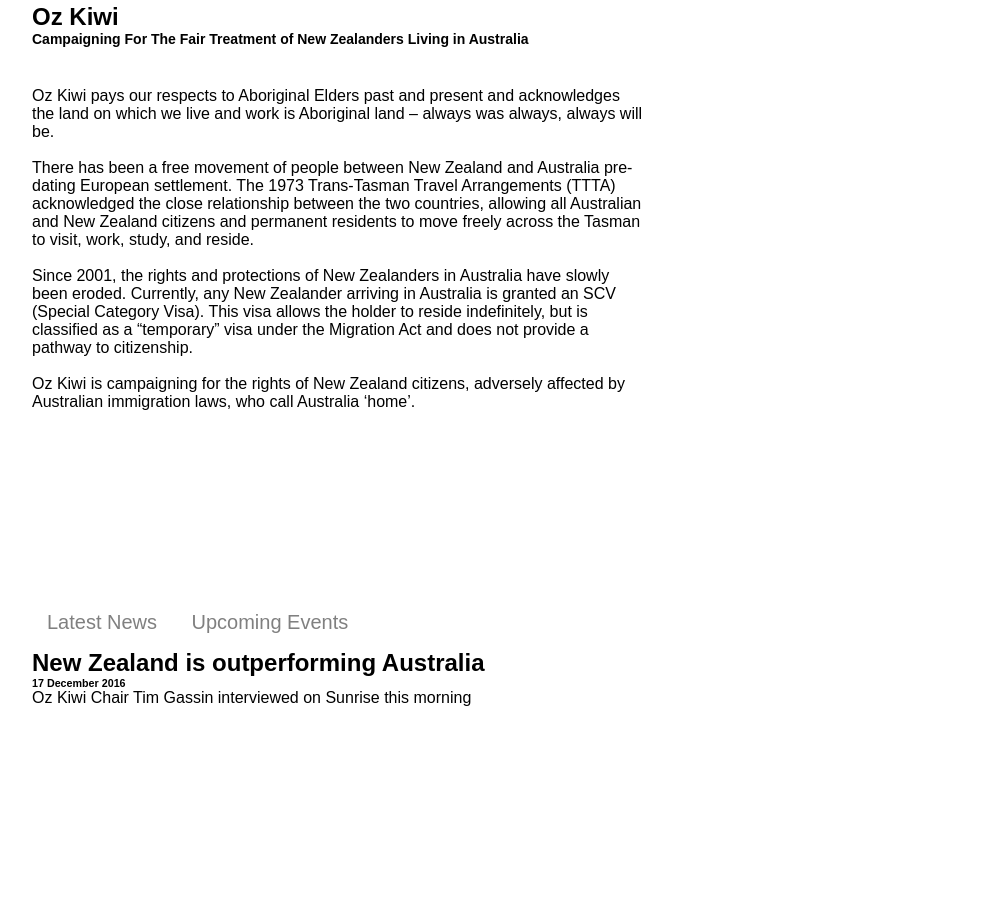
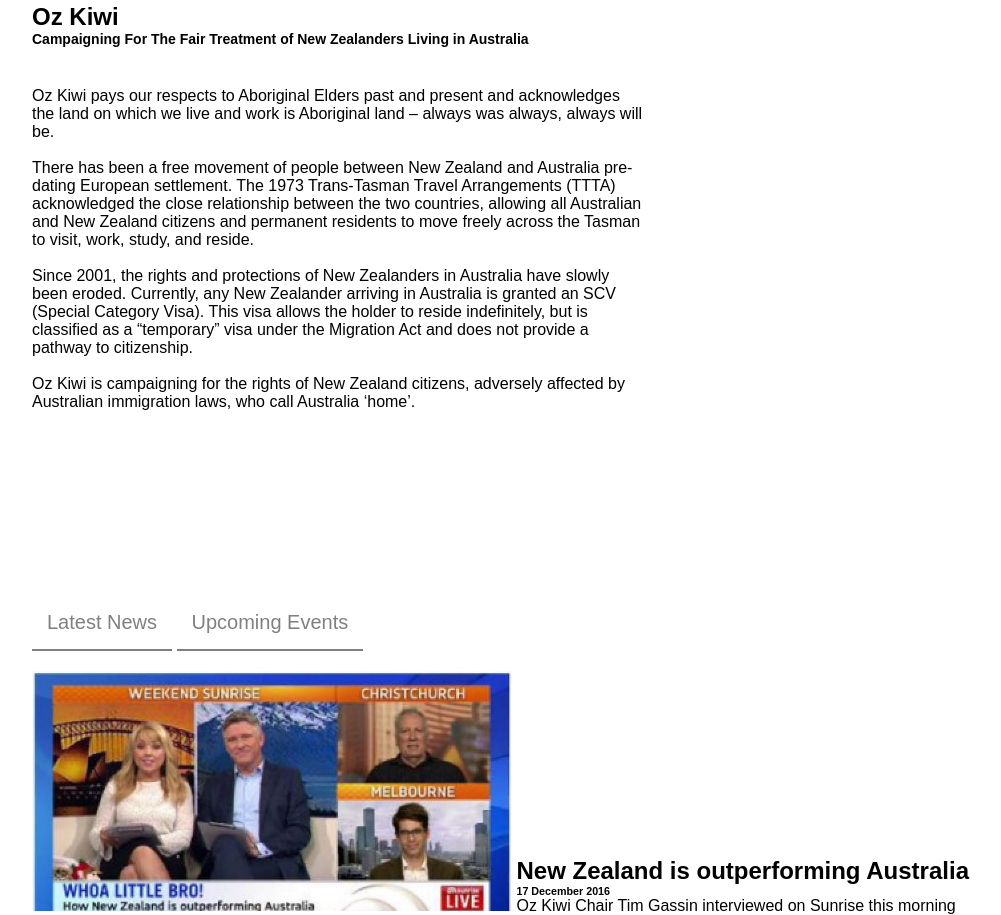
Before and after one commit to Seisachtheia/OzKiwi, a website: page public/index.html in a window 1280 px wide. Shown: the part 724-1639 px from the top of the page, without its empty margins (96-1097 px from the left). Before the commit the page ends 1431 px from the top, so only its background shows below. Drawn offline with Linux system fonts and the light colour scheme.

Commit message:
no message

```diff
--- a/private/css/style.scss
+++ b/private/css/style.scss
@@ -75,9 +75,13 @@
     margin-left:auto;
     margin-right:auto;
 
+
+
      li {
          display: inline-block;
          padding: 0 15px 15px 15px;
+         border-bottom:solid 2px gray;
+
 
      }
 
@@ -85,11 +89,13 @@
          font-size:20px;
          text-decoration:none;
          color:gray;
-         border:bottom 2px gray;
+
+
 
          .active {
              //style if the item is active
              color:#363636;
+             border-bottom:solid 2px orange;
          }
      }
 }
@@ -101,12 +107,19 @@
 
     .news-item {
         list-style-type:none;
+        margin-top:20px;
     }
 
     .news-img {
+        display:inline-block;
         background-image: url('../images/1.png');
         background-size: cover;
-        height:400px;
-        width:400px;
+        width:30em;
+        height:15em;
+    }
+
+    .news-item-text-content {
+        display:inline-block;
+        top:0;
     }
 }
--- a/public/index.html
+++ b/public/index.html
@@ -105,12 +105,15 @@
 
                             </span>
                     <!-- This is the header -->
-                            <h1>New Zealand is outperforming Australia</h1>
+                            <div class="news-item-text-content">
 
-                            <h6>17 December 2016</h6>
+                                <h1>New Zealand is outperforming Australia</h1>
 
-                            <p>Oz Kiwi Chair Tim Gassin interviewed on Sunrise this morning</p>
+                                <h6>17 December 2016</h6>
 
+                                <p>Oz Kiwi Chair Tim Gassin interviewed on Sunrise this morning</p>
+
+                            </div>
 
                         </li>
 
```
Also changed, not shown: public/css/style.css.
